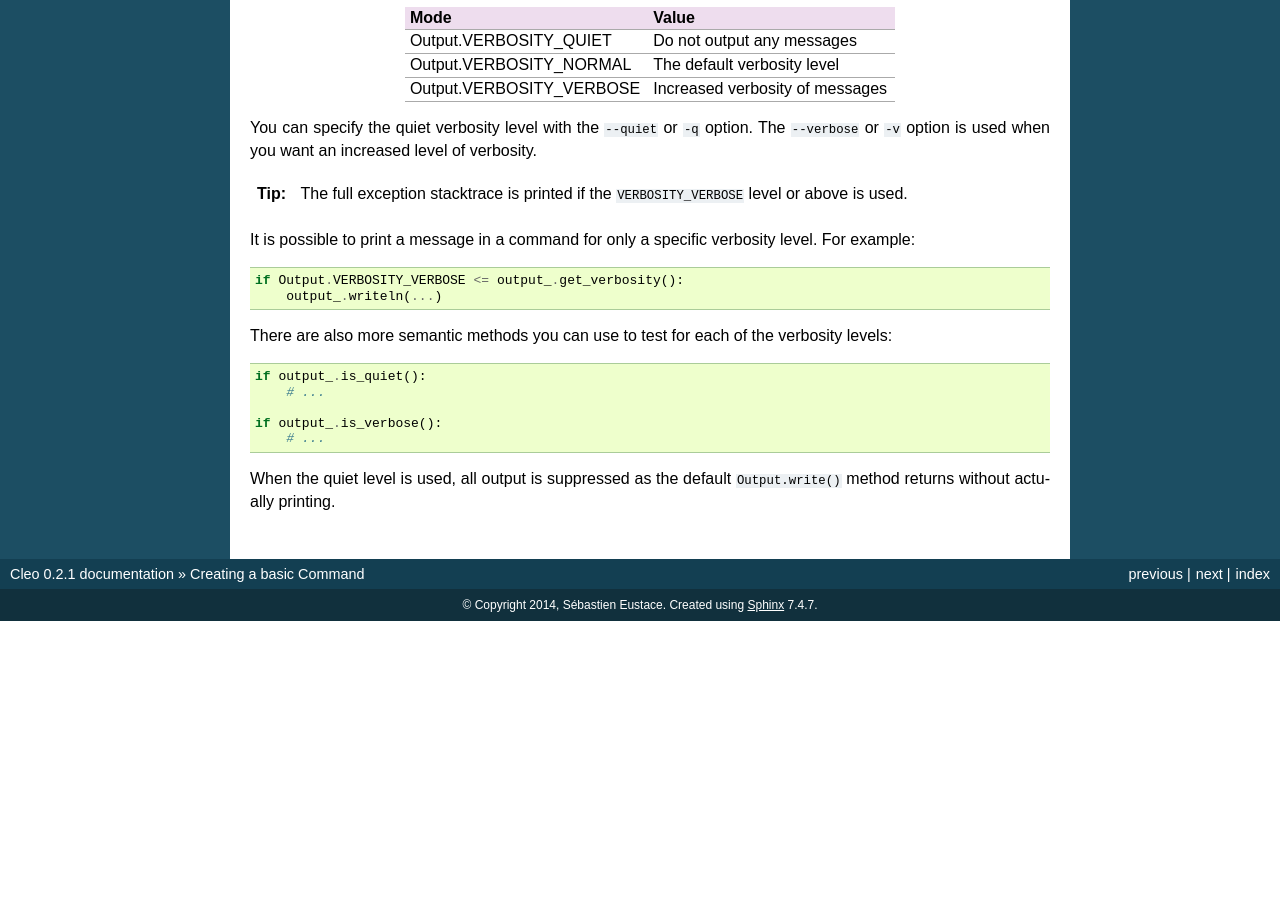
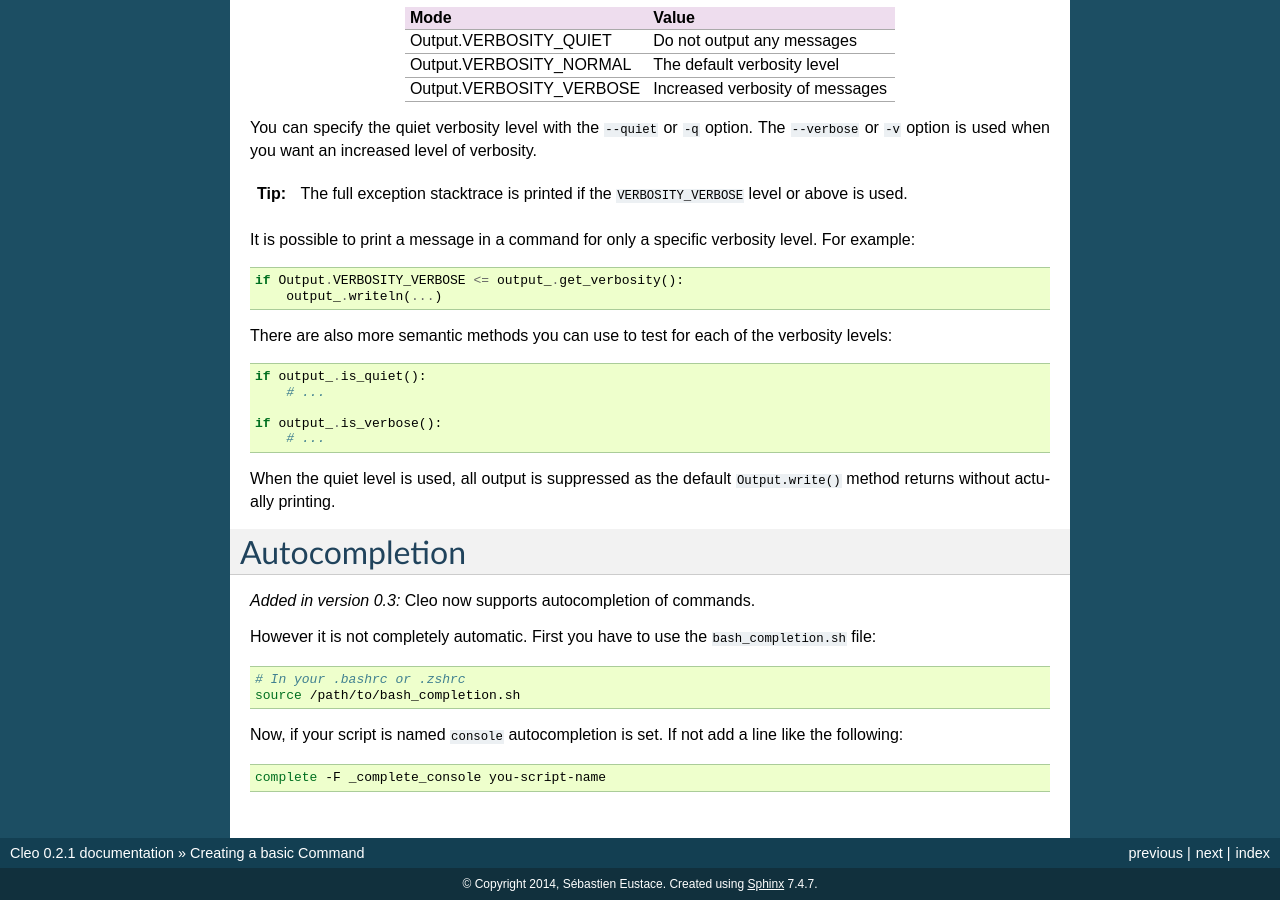
Before and after one commit to python-poetry/cleo, a Sphinx documentation site: the page built from docs/introduction.rst, in a window 1280 px wide and 900 px high, scrolled down 3050 px. Built offline with Sphinx 7.4.7, drawn with Linux system fonts in a browser that asks for light colours; before the commit the page ends 3671 px from its top, so only the background shows below that.

Commit message:
Autocompletion

```diff
--- a/docs/introduction.rst
+++ b/docs/introduction.rst
@@ -241,3 +241,24 @@ verbosity levels:
 
 When the quiet level is used, all output is suppressed as the default
 ``Output.write()`` method returns without actually printing.
+
+
+Autocompletion
+--------------
+
+.. versionadded:: 0.3
+
+    Cleo now supports autocompletion of commands.
+
+    However it is not completely automatic. First you have to use the ``bash_completion.sh`` file:
+
+    .. code-block:: bash
+
+        # In your .bashrc or .zshrc
+        source /path/to/bash_completion.sh
+
+    Now, if your script is named ``console`` autocompletion is set. If not add a line like the following:
+
+    .. code-block:: bash
+
+        complete -F _complete_console you-script-name
```
Also changed, not shown: 1 other file.
